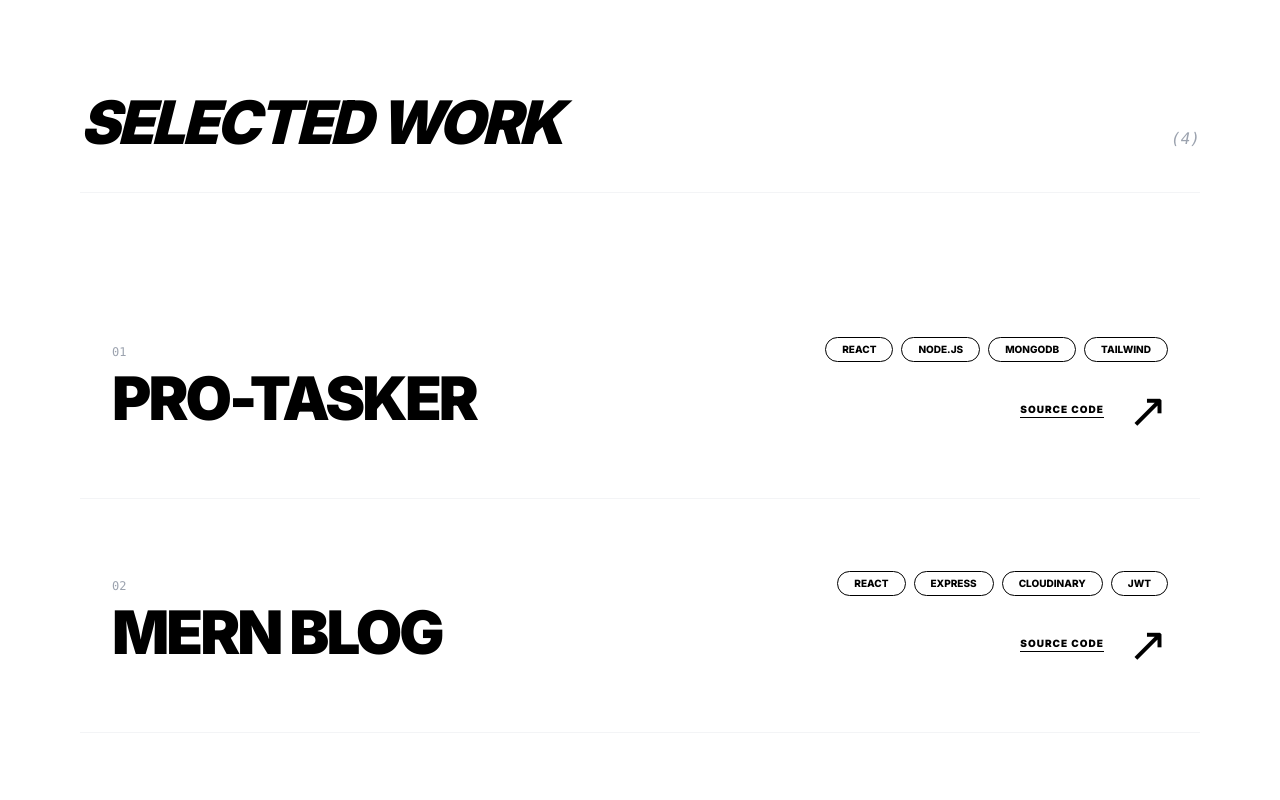
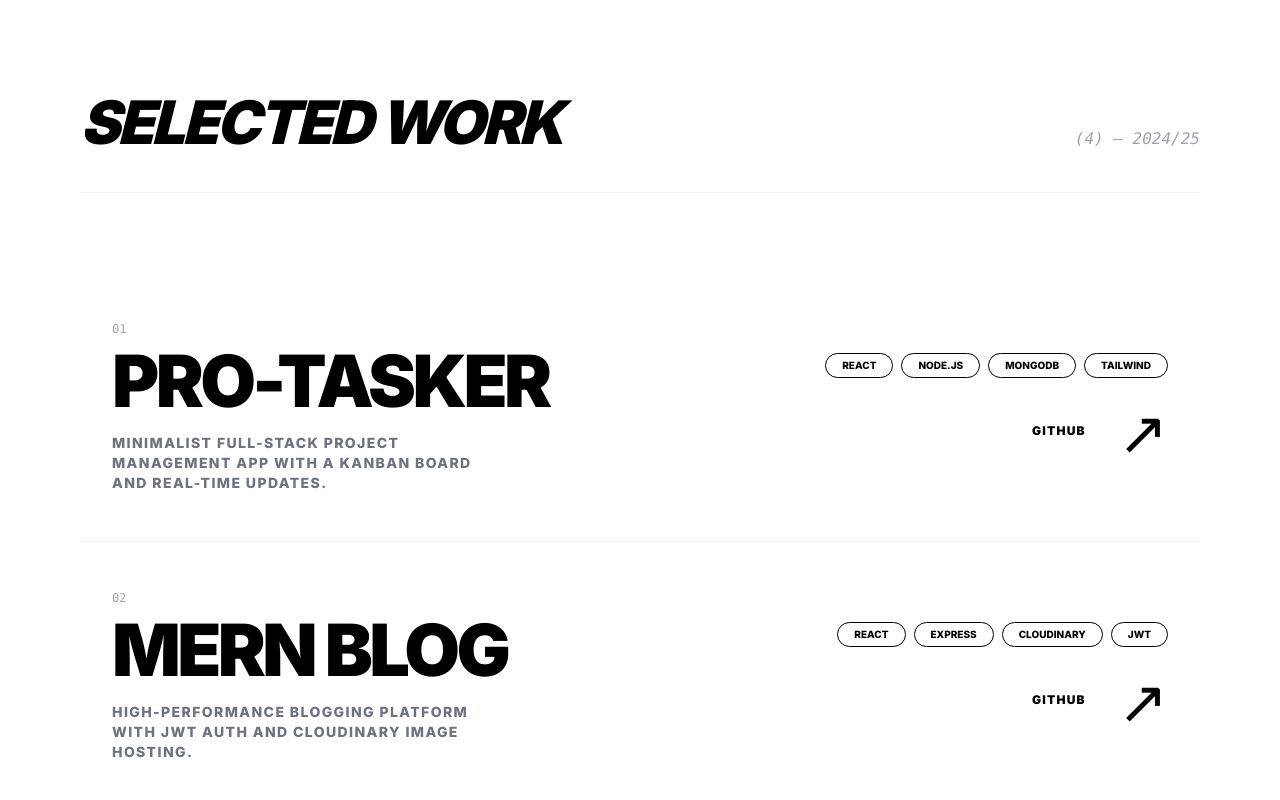
Before and after one commit to Utkarshende/personal-portfolio, a React (Vite) app: page / in a window 1280 px wide. Shown: the part 1620-2420 px from the top of the page. Built offline with nearby package versions, Linux system fonts and the light colour scheme.

Commit message:
fix: swap todo-list urls and implement interactive project list links

```diff
--- a/src/components/Projects.jsx
+++ b/src/components/Projects.jsx
@@ -9,25 +9,30 @@ const Projects = () => {
     <section id="projects" className="py-32 px-6 md:px-20 bg-white">
       <div className="flex items-baseline justify-between mb-20 border-b border-gray-100 pb-10">
         <h2 className="text-6xl font-black uppercase tracking-tighter italic">Selected Work</h2>
-        <span className="text-gray-400 font-mono italic">({projects.length})</span>
+        <span className="text-gray-400 font-mono italic">({projects.length}) — 2024/25</span>
       </div>
 
-      <div className="grid gap-2">
+      <div className="flex flex-col">
         {projects.map((p, i) => (
           <motion.div
             key={i}
             onMouseEnter={playHover}
-            className="group border-b border-gray-100 py-16 flex flex-col md:flex-row justify-between items-center transition-all hover:bg-[#bef264] px-8 cursor-none"
+            className="group border-b border-gray-100 py-12 flex flex-col md:flex-row justify-between items-center transition-all hover:bg-[#bef264] px-8 cursor-none relative"
           >
-            <div className="flex flex-col">
+            {/* Project Info */}
+            <div className="flex flex-col z-10">
               <span className="text-xs font-mono text-gray-400 mb-2">0{i + 1}</span>
-              <h3 className="text-6xl font-black uppercase tracking-tighter group-hover:italic transition-all">
+              <h3 className="text-5xl md:text-7xl font-black uppercase tracking-tighter group-hover:italic transition-all duration-500">
                 {p.title}
               </h3>
+              <p className="mt-4 text-gray-500 group-hover:text-black max-w-sm text-sm uppercase font-bold tracking-widest">
+                {p.description}
+              </p>
             </div>
 
-            <div className="flex flex-col items-center md:items-end gap-6 mt-6 md:mt-0">
-              <div className="flex gap-2">
+            {/* Tech & Links */}
+            <div className="flex flex-col items-center md:items-end gap-6 mt-8 md:mt-0 z-10">
+              <div className="flex flex-wrap justify-center gap-2">
                 {p.tech.map(t => (
                   <span key={t} className="px-4 py-1 border border-black rounded-full text-[10px] font-bold uppercase bg-white">
                     {t}
@@ -35,23 +40,21 @@ const Projects = () => {
                 ))}
               </div>
 
-              {/* GitHub and Live Links Area */}
-              <div className="flex gap-6 items-center">
+              <div className="flex gap-8 items-center">
                 <a
                   href={p.github}
                   target="_blank"
                   rel="noreferrer"
-                  className="text-[10px] font-black uppercase tracking-widest border-b border-black hover:opacity-50 transition-opacity cursor-none"
+                  className="text-xs font-black uppercase tracking-widest border-b-2 border-transparent hover:border-black transition-all cursor-none"
                 >
-                  Source Code
+                  GitHub
                 </a>
 
-                {/* The Arrow Trigger for Live Link */}
                 <a
                   href={p.link}
                   target="_blank"
                   rel="noreferrer"
-                  className="text-5xl group-hover:translate-x-4 group-hover:-translate-y-2 transition-transform cursor-none"
+                  className="text-6xl group-hover:translate-x-4 group-hover:-translate-y-4 transition-transform duration-500 ease-out cursor-none"
                 >
                   ↗
                 </a>
```
